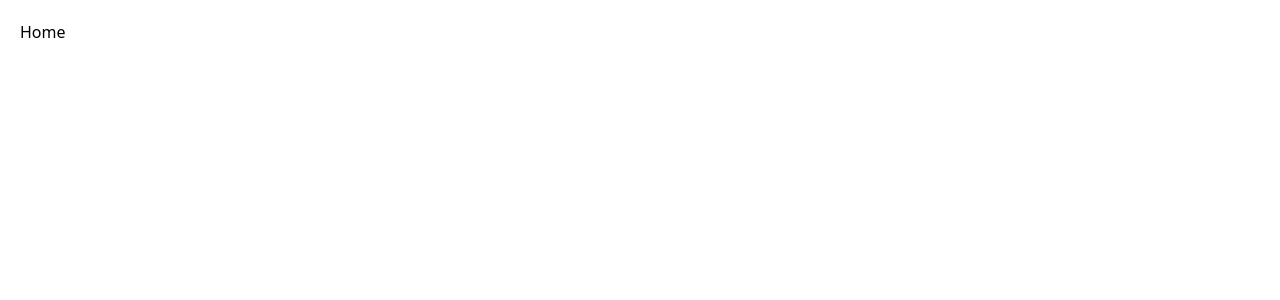
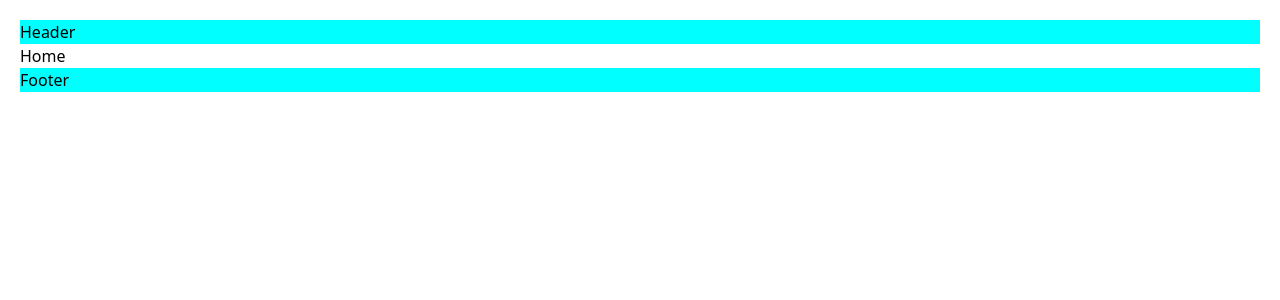
Before and after one commit to Jejastr/Frontend_demo, a Next.js app: page / in a window 1280 px wide. Shown: the top 300 px of the page. Built offline with nearby package versions, Linux system fonts and the light colour scheme.

Commit message:
Added 'Layout' + folder 'components: Header,Footer + global styles '

```diff
--- /dev/null
+++ b/components/Footer/Footer.jsx
@@ -0,0 +1,5 @@
+const Footer = () => {
+	return <footer>Footer</footer>
+}
+
+export default Footer
--- /dev/null
+++ b/components/Header/Header.jsx
@@ -0,0 +1,5 @@
+const Header = () => {
+	return <header>Header</header>
+}
+
+export default Header
--- /dev/null
+++ b/components/Layout/Layout.jsx
@@ -0,0 +1,14 @@
+import Footer from '../Footer/Footer'
+import Header from '../Header/Header'
+
+const Layout = ({ children }) => {
+	return (
+		<>
+			<Header></Header>
+			<main>{children}</main>
+			<Footer></Footer>
+		</>
+	)
+}
+
+export default Layout
--- a/pages/_app.js
+++ b/pages/_app.js
@@ -1,5 +1,10 @@
+import Layout from '@/components/Layout/Layout'
 import '@/styles/globals.scss'
 
 export default function App({ Component, pageProps }) {
-  return <Component {...pageProps} />
+	return (
+		<Layout>
+			<Component {...pageProps} />
+		</Layout>
+	)
 }
--- a/styles/globals.scss
+++ b/styles/globals.scss
@@ -20,3 +20,8 @@ body {
 	color: rgb(var(--foreground-rgb));
 	padding: 20px;
 }
+
+header,
+footer {
+	background-color: aqua;
+}
```
Lines whose indentation alone changed are shown as unchanged.
